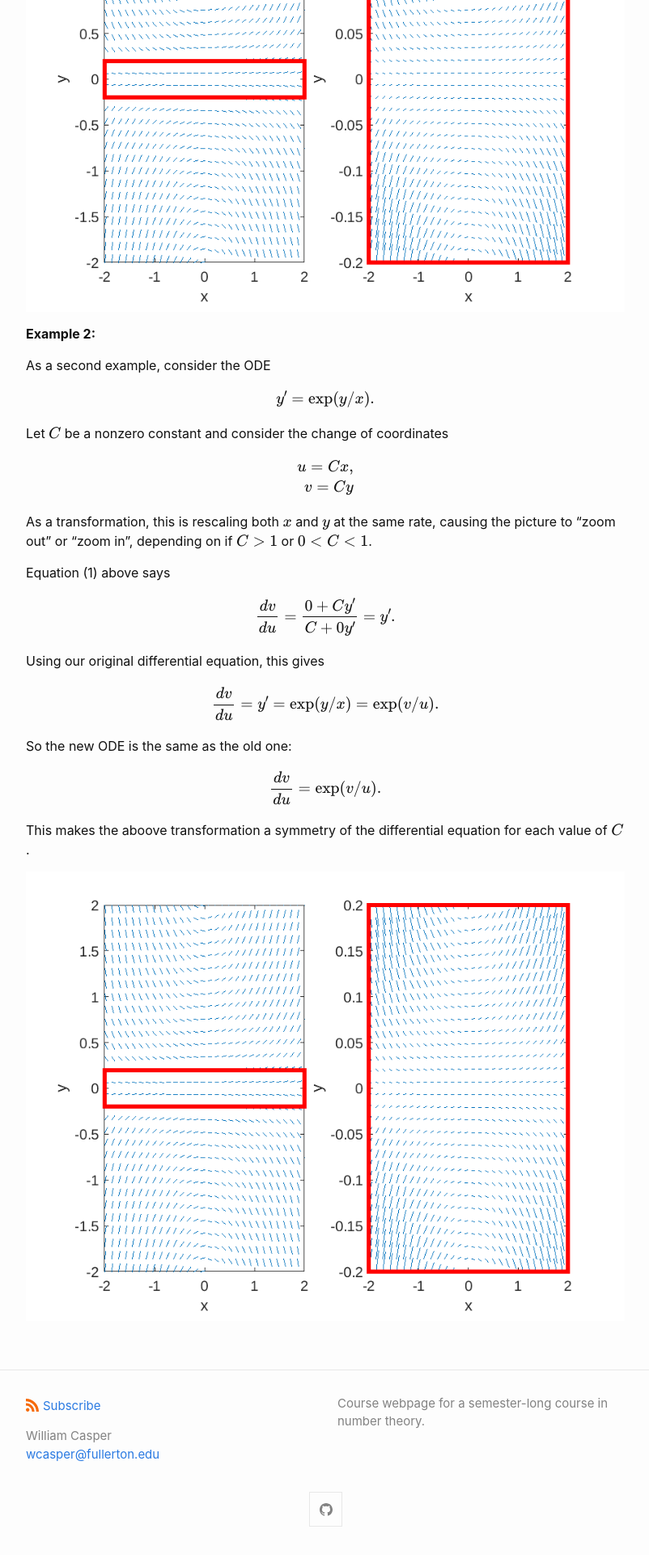
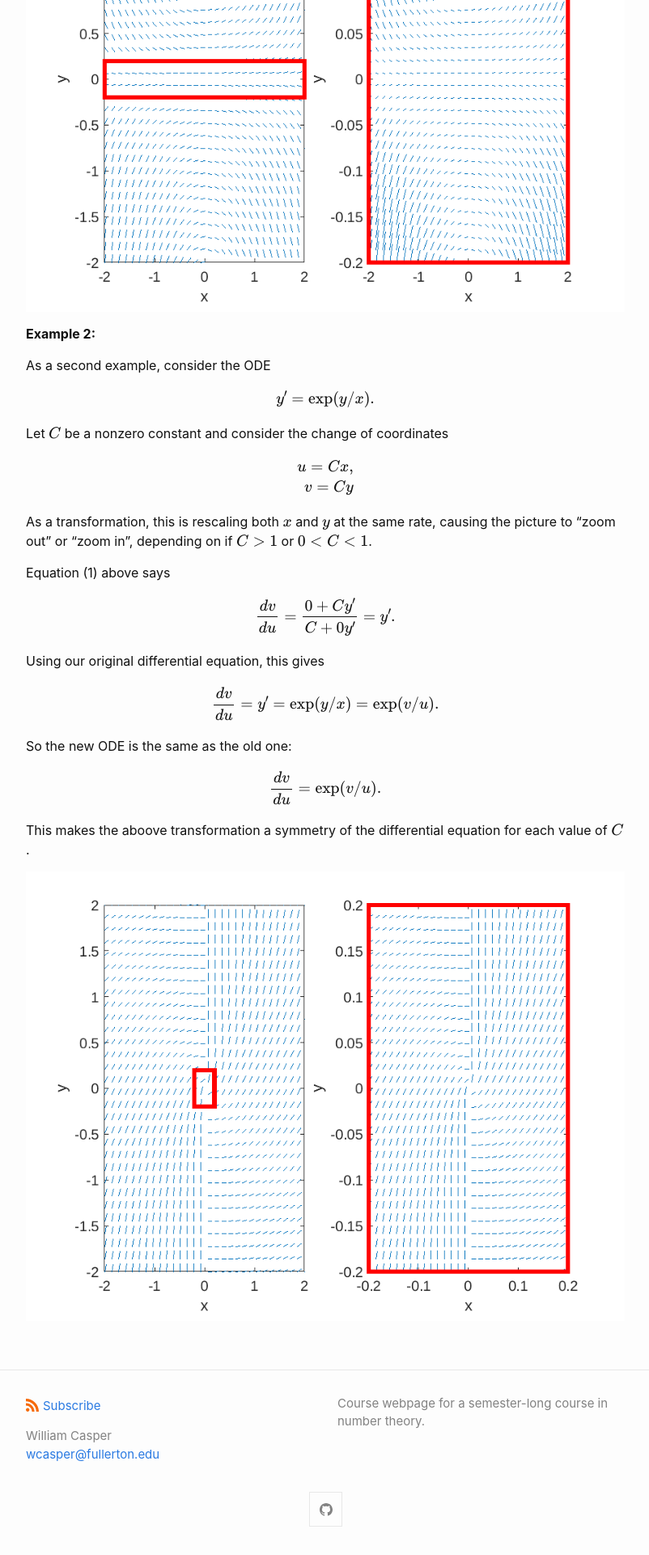
Before and after one commit to wcasper/math207spring2024, a Jekyll site: the page built from _topics/002-symmetries.md, in a window 1280 px wide. Shown: the part 1977-3897 px from the top of the page at 81% size, without its empty margins (238-1040 px from the left). Built offline with Jekyll 4.4.1, drawn with Linux system fonts in a browser that asks for light colours.

Commit message:
fixed typo

```diff
--- a/_topics/002-symmetries.md
+++ b/_topics/002-symmetries.md
@@ -100,4 +100,4 @@ $$\frac{dv}{du} = \exp(v/u).$$
 
 This makes the aboove transformation a symmetry of the differential equation for each value of $$C$$.
 
-<p align="center"><img width=800 src="fig/002-field1.png"/></p>
+<p align="center"><img width=800 src="fig/002-field2.png"/></p>
```
